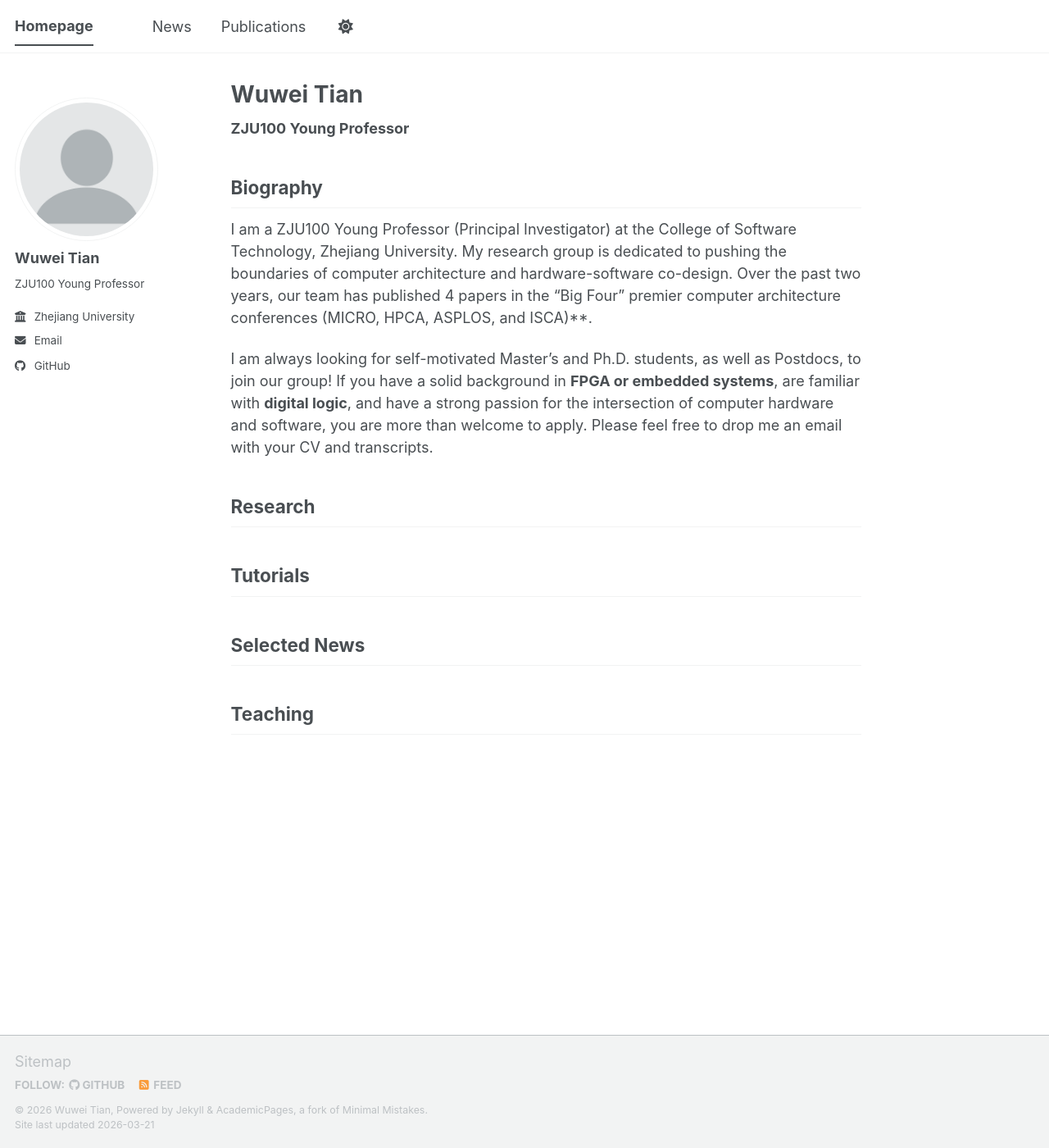
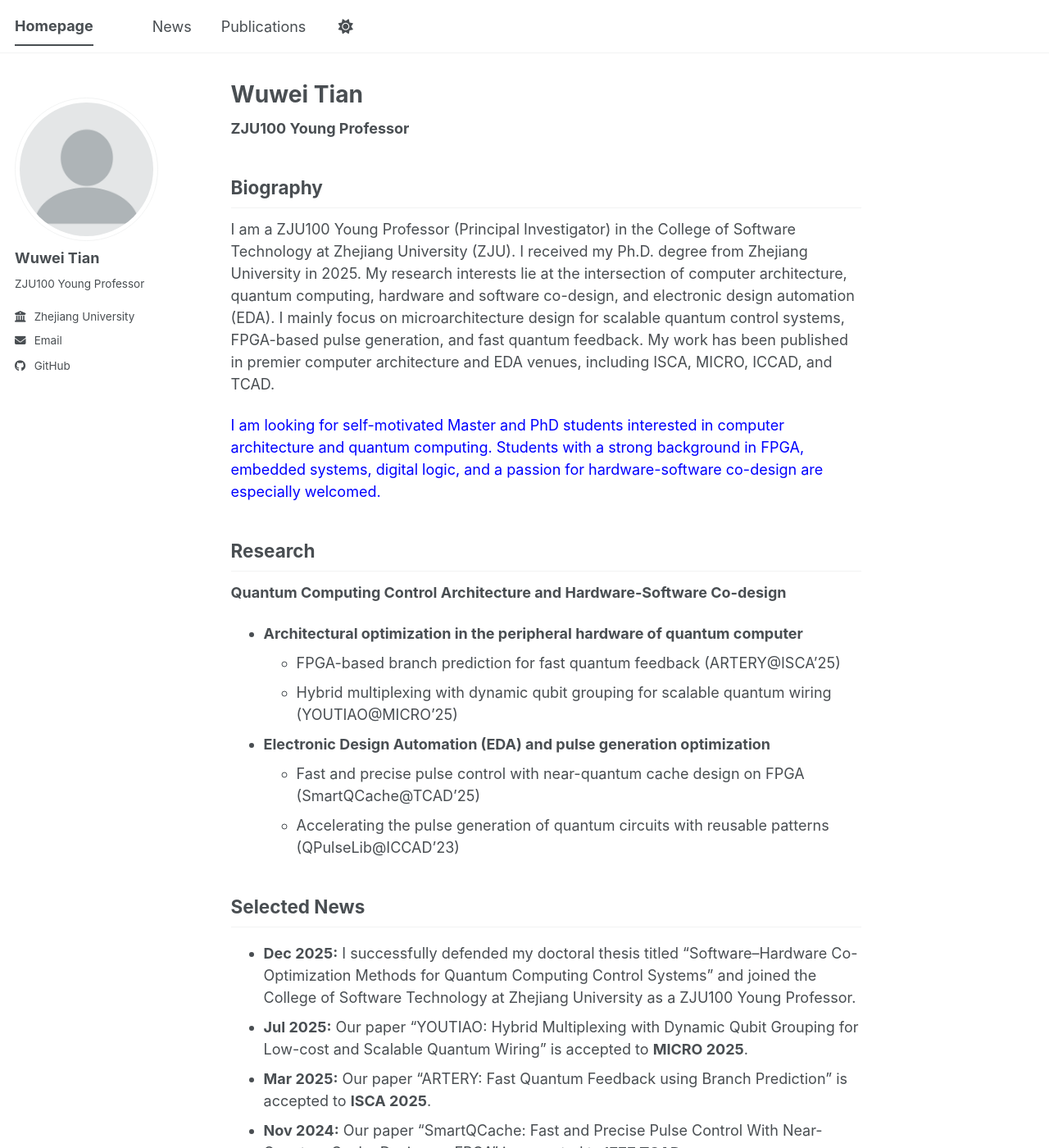
Before and after one commit to wuweitian-zju/wuweitian-zju.github.io, a Jekyll site: the page built from _pages/about.md, in a window 1280 px wide and 1400 px high. Shown: the whole window at 82% size. Built offline with Jekyll 4.4.1, drawn with Linux system fonts in a browser that asks for light colours; a script bundle is joined from its source files by our own code; library files that are not in the unit come from our copies; some of the changed text lies outside the part shown.

Commit message:
Update about.md

```diff
--- a/_pages/about.md
+++ b/_pages/about.md
@@ -12,22 +12,22 @@ redirect_from:
 
 
 ## Biography
-I am a ZJU100 Young Professor (Principal Investigator) at the College of Software Technology, Zhejiang University. My research group is dedicated to pushing the boundaries of computer architecture and hardware-software co-design. Over the past two years, our team has published 4 papers in the "Big Four" premier computer architecture conferences (MICRO, HPCA, ASPLOS, and ISCA)**.
+I am a ZJU100 Young Professor (Principal Investigator) in the College of Software Technology at Zhejiang University (ZJU). I received my Ph.D. degree from Zhejiang University in 2025. My research interests lie at the intersection of computer architecture, quantum computing, hardware and software co-design, and electronic design automation (EDA). I mainly focus on microarchitecture design for scalable quantum control systems, FPGA-based pulse generation, and fast quantum feedback. My work has been published in premier computer architecture and EDA venues, including ISCA, MICRO, ICCAD, and TCAD.
 
-I am always looking for self-motivated Master's and Ph.D. students, as well as Postdocs, to join our group!
-If you have a solid background in **FPGA or embedded systems**, are familiar with **digital logic**, and have a strong passion for the intersection of computer hardware and software, you are more than welcome to apply. Please feel free to drop me an email with your CV and transcripts.
-
+<font color=blue>I am looking for self-motivated Master and PhD students interested in computer architecture and quantum computing. Students with a strong background in FPGA, embedded systems, digital logic, and a passion for hardware-software co-design are especially welcomed. </font>
 
 ## Research
-
-
-
-## Tutorials
-
-
+**Quantum Computing Control Architecture and Hardware-Software Co-design**
+- **Architectural optimization in the peripheral hardware of quantum computer**
+  - FPGA-based branch prediction for fast quantum feedback (ARTERY@ISCA’25)
+  - Hybrid multiplexing with dynamic qubit grouping for scalable quantum wiring (YOUTIAO@MICRO’25)
+- **Electronic Design Automation (EDA) and pulse generation optimization**
+  - Fast and precise pulse control with near-quantum cache design on FPGA (SmartQCache@TCAD’25)
+  - Accelerating the pulse generation of quantum circuits with reusable patterns (QPulseLib@ICCAD’23)
 
 ## Selected News
-
-
-
-## Teaching
+- **Dec 2025:** I successfully defended my doctoral thesis titled “Software–Hardware Co-Optimization Methods for Quantum Computing Control Systems” and joined the College of Software Technology at Zhejiang University as a ZJU100 Young Professor.
+- **Jul 2025:** Our paper "YOUTIAO: Hybrid Multiplexing with Dynamic Qubit Grouping for Low-cost and Scalable Quantum Wiring" is accepted to **MICRO 2025**.
+- **Mar 2025:** Our paper "ARTERY: Fast Quantum Feedback using Branch Prediction" is accepted to **ISCA 2025**.
+- **Nov 2024:** Our paper "SmartQCache: Fast and Precise Pulse Control With Near-Quantum Cache Design on FPGA" is accepted to **IEEE TCAD**.
+- **Jul 2023:** Our paper "QPulseLib: Accelerating the Pulse Generation of Quantum Circuit with Reusable Patterns" is accepted to **ICCAD 2023**.
```
